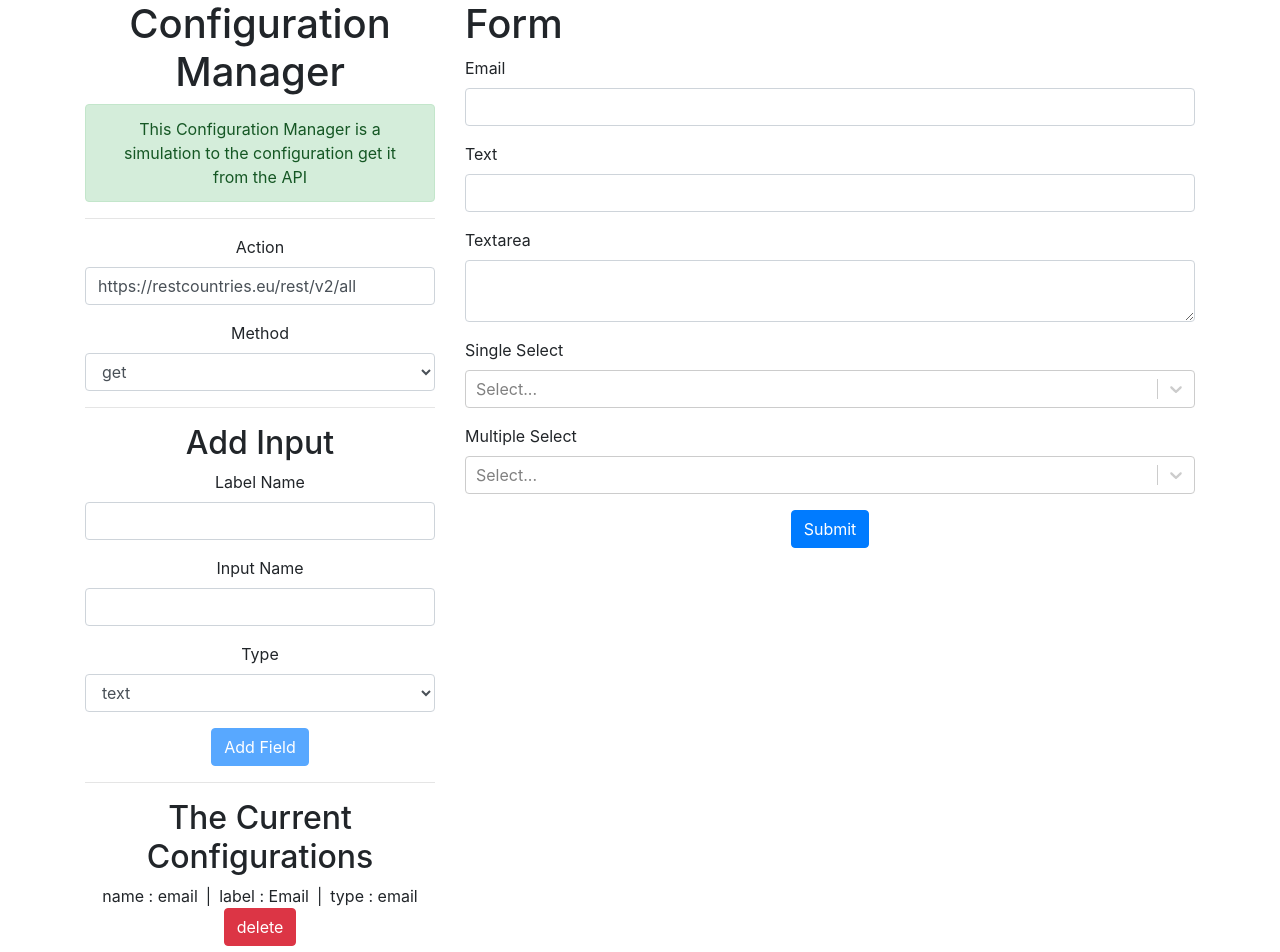
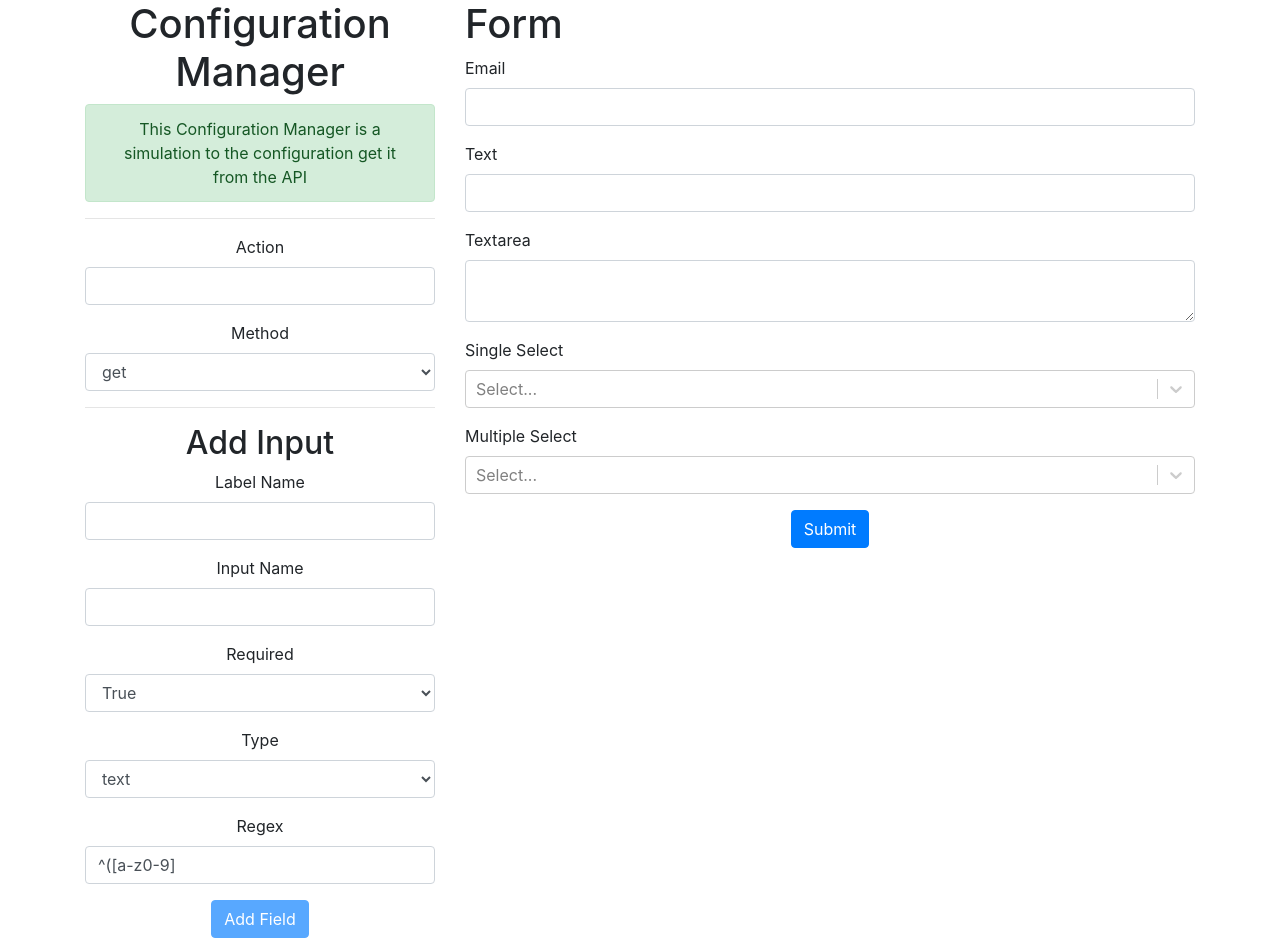
Before and after one commit to BBEDERRAR/Dynamic-Form---React-Redux, a React (Create React App) app: page / in a window 1280 px wide. Shown: the top 952 px of the page. Built offline with nearby package versions, Linux system fonts and the light colour scheme.

Commit message:
validation ...

```diff
--- a/src/components/ConfigurationManager.js
+++ b/src/components/ConfigurationManager.js
@@ -38,6 +38,7 @@ class ConfigurationManager extends React.Component {
                 <span className="m-2">name : {configuration.name}</span>|
                 <span className="m-2">label : {configuration.label}</span>|
                 <span className="m-2">type : {configuration.type}</span>
+                <span className="m-2">required : {configuration.required?'true':'false'}</span>
                 <br/>
                 <button className="btn btn-danger" onClick={() => {
                     this.props.deleteField(configuration.id)
@@ -89,6 +90,17 @@ class ConfigurationManager extends React.Component {
                     }} className="form-control" type="text"/>
                 </div>
                 <div className="form-group">
+                    <label>Required</label>
+                    <select value={this.state.field.required} onChange={(event) => {
+                        this.setState({
+                            field: {...this.state.field, required: (event.target.value==='true')?1:0}
+                        });
+                    }} className="form-control" >
+                        <option value="1">True</option>
+                        <option value="0">False</option>
+                    </select>
+                </div>
+                <div className="form-group">
                     <label>Type</label>
                     <select value={this.state.field.type} onChange={(event) => {
                         this.setState({
@@ -108,7 +120,17 @@ class ConfigurationManager extends React.Component {
                         <option value="date">date</option>
                     </select>
                 </div>
+                { (this.state.field.type === 'text')?
+                    <div className="form-group">
+                        <label>Regex</label>
+                        <input value={this.state.field.regex} onChange={(event) => {
+                        this.setState({
+                            field: {...this.state.field, regex: event.target.value}
+                        });
+                    }} className="form-control" type="text"/>
 
+                    </div>
+                    : null}
                 {(this.state.field.type === 'single-select' || this.state.field.type === 'multi-select' || this.state.field.type === 'single-select' || this.state.field.type === 'radio' ) ?
                     <div className="form-group">
                         <label className="text-primary">Options</label>
@@ -174,6 +196,8 @@ const mapStateToProps = state => {
             name: '',
             type: 'text',
             label: '',
+            required: true,
+            regex: '^([a-z0-9]',
             options: []
         }
     }
--- a/src/components/Form.js
+++ b/src/components/Form.js
@@ -4,33 +4,63 @@ import Field from './Field';
 import axios from 'axios';
 import FormData from 'form-data'
 import * as actions from '../actions'
+import validator from 'validator'
 
 class From extends Component {
     handleSubmit = (event) => {
         event.preventDefault()
 
-        // Test Regex
-        for (var i = 0; i < this.props.configurations.length; i++) {
-            var configuration=this.props.configurations[i]
-            var term = configuration.value;
-            var re = new RegExp(configuration.regex);
-            if (!re.test(term)) {
-                alert(configuration.label + "is not valid");
-                var valid = false;
-                break;
-            }else {
-                alert(configuration.label + "is valid");
+        // Test Regex and Validation
+        var valid = true;
+        valid = validator.isURL(this.props.action); //=> true
+        if (!valid) {
+            alert("the URL is not valid");
+        } else {
+            for (var i = 0; i < this.props.configurations.length; i++) {
+                var configuration = this.props.configurations[i]
+                if (configuration.value) {
+                    if (configuration.type === 'text') {
+                        var term = configuration.value;
+                        var re = new RegExp(configuration.regex);
+                        valid = re.test(term)
+                        if (!valid) {
+                            alert(configuration.label + " is not respect the format " + configuration.regex);
+                            break;
+                        }
+                    } else if (configuration.type === 'email') {
+                        valid = validator.isEmail(configuration.value); //=> true
+                        if (!valid) {
+                            alert(configuration.label + " is not an email");
+                            break;
+                        }
+                    } else if (configuration.type === 'number') {
+                        valid = validator.isNumeric(configuration.value); //=> true
+                        if (!valid) {
+                            alert(configuration.label + " is not a number");
+                            break;
+                        }
+                    }
 
+                } else if (configuration.required) {
+                    valid = false
+                    alert(configuration.label + " is empty");
+                    break;
+                }
             }
+
         }
+
+
         if (!valid)
             return false
 
-        var form = new FormData();
-        this.props.configurations.map((configuration) => {
+        var form = new FormData()
+        this.props.configurations.map(
+            (configuration) => {
                 form.append(configuration.name, configuration.value)
             }
-        );
+        )
+
         axios({
             method: this.props.method,
             url: this.props.action,
@@ -49,7 +79,8 @@ class From extends Component {
         })
 
 
-    };
+    }
+
 
     render() {
         const formItems = this.props.configurations.map((configuration, index) =>
--- a/src/reducers/formReducer.js
+++ b/src/reducers/formReducer.js
@@ -1,7 +1,7 @@
 import * as types from '../constants/ActionTypes'
 
 const initialState = {
-    action: 'https://restcountries.eu/rest/v2/all',
+    action: '',
     method: 'get',
     configurations: [
 
@@ -11,6 +11,7 @@ const initialState = {
             type: 'email',
             label: 'Email',
             value: null,
+            required: true,
             regex:'^([a-z])$',
             other: []
         }, {
@@ -19,6 +20,7 @@ const initialState = {
             type: 'text',
             label: 'Text',
             value: null,
+            required: true,
             regex:'^([a-z0-9]{5,})$',
             other: []
         }, {
@@ -27,6 +29,7 @@ const initialState = {
             type: 'textarea',
             label: 'Textarea',
             value: null,
+            required: true,
             regex:'^([a-z0-9]{5,})$',
             other: []
         }, {
@@ -35,6 +38,7 @@ const initialState = {
             type: 'single-select',
             label: 'Single Select',
             value: null,
+            required: true,
             regex:'^([a-z0-9]{5,})$',
             options: [
                 {
@@ -106,6 +110,8 @@ export default function formReducer(state = initialState, action) {
                         name: action.payload.name,
                         type: action.payload.type,
                         label: action.payload.label,
+                        required: action.payload.required,
+                        regex: action.payload.regex,
                         value: null,
                         options: action.payload.options
                     }
```
